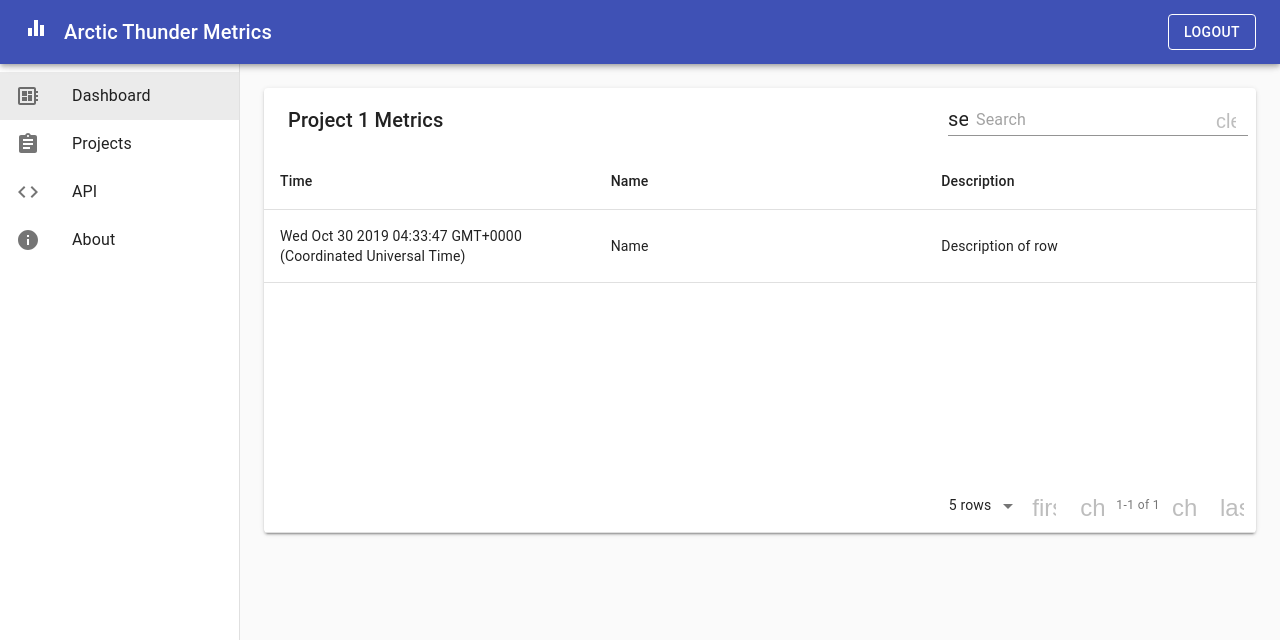
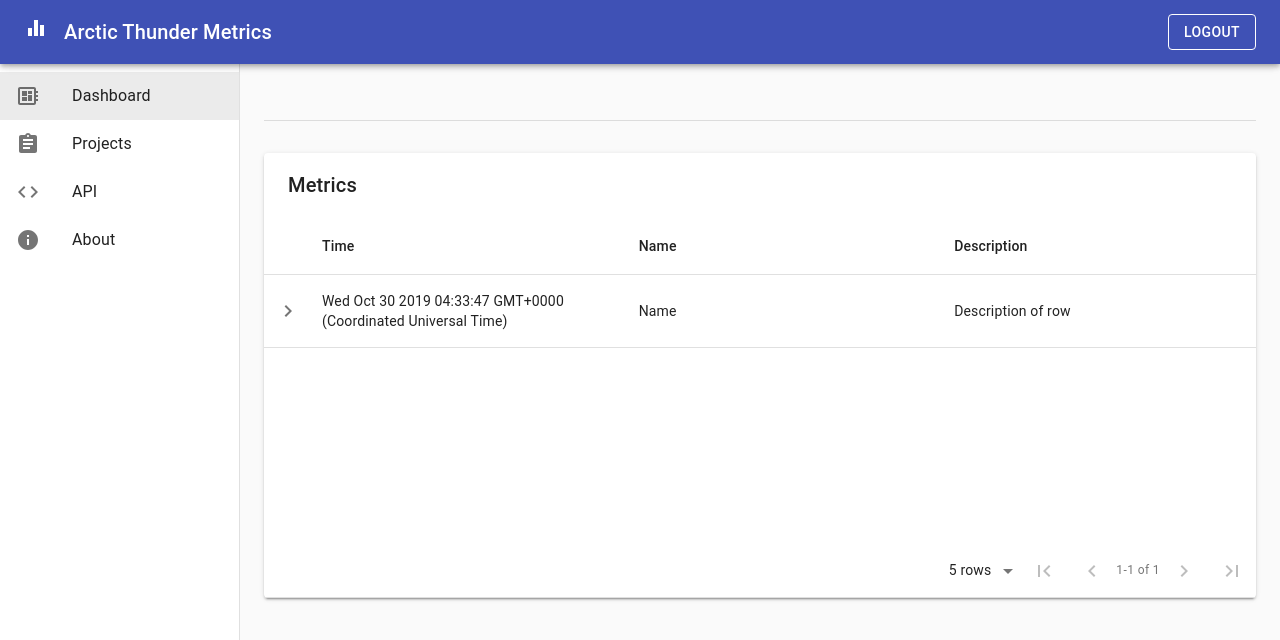
Before and after one commit to Arctic-Thunder/at-metrics-user, a React (Create React App) app: page /projects/1 in a window 1280 px wide. Shown: the top 640 px of the page. Built offline with nearby package versions, Linux system fonts and the light colour scheme; no server answers.

Commit message:
Fixed Table

```diff
--- a/src/pages/ProjectDetailPage.js
+++ b/src/pages/ProjectDetailPage.js
@@ -1,18 +1,57 @@
-import React, { useEffect } from 'react'
+import React, { forwardRef, useEffect } from 'react'
 import {
     Typography,
+    Divider,
+    Grid,
 } from '@material-ui/core'
+
+import {
+    AddBox,
+    ArrowUpward,
+    Check,
+    ChevronLeft,
+    ChevronRight,
+    Clear,
+    DeleteOutline,
+    Edit,
+    FilterList,
+    FirstPage,
+    LastPage,
+    Remove,
+    SaveAlt,
+    Search,
+    ViewColumn,
+} from '@material-ui/icons';
 
 import MaterialTable from 'material-table'
 
-import { Redirect } from 'react-router-dom'
 import { connect } from 'react-redux'
 import { getProject as getProjectAction } from '../actions/projectActions'
+
+const tableIcons = {
+    Add: forwardRef((props, ref) => <AddBox {...props} ref={ref} />),
+    Check: forwardRef((props, ref) => <Check {...props} ref={ref} />),
+    Clear: forwardRef((props, ref) => <Clear {...props} ref={ref} />),
+    Delete: forwardRef((props, ref) => <DeleteOutline {...props} ref={ref} />),
+    DetailPanel: forwardRef((props, ref) => <ChevronRight {...props} ref={ref} />),
+    Edit: forwardRef((props, ref) => <Edit {...props} ref={ref} />),
+    Export: forwardRef((props, ref) => <SaveAlt {...props} ref={ref} />),
+    Filter: forwardRef((props, ref) => <FilterList {...props} ref={ref} />),
+    FirstPage: forwardRef((props, ref) => <FirstPage {...props} ref={ref} />),
+    LastPage: forwardRef((props, ref) => <LastPage {...props} ref={ref} />),
+    NextPage: forwardRef((props, ref) => <ChevronRight {...props} ref={ref} />),
+    PreviousPage: forwardRef((props, ref) => <ChevronLeft {...props} ref={ref} />),
+    ResetSearch: forwardRef((props, ref) => <Clear {...props} ref={ref} />),
+    Search: forwardRef((props, ref) => <Search {...props} ref={ref} />),
+    SortArrow: forwardRef((props, ref) => <ArrowUpward {...props} ref={ref} />),
+    ThirdStateCheck: forwardRef((props, ref) => <Remove {...props} ref={ref} />),
+    ViewColumn: forwardRef((props, ref) => <ViewColumn {...props} ref={ref} />)
+    }
 
 export const ProjectDetailPage = (props) => {
     const { isAuthenticated } = props
 
-    useEffect( () => {
+    useEffect( (myProps) => {
         if ( props.project === undefined ) {
             props.getProject(props.project_id)
         }
@@ -22,20 +61,50 @@ export const ProjectDetailPage = (props) => {
 
     return (
         <section className="project-detail">
+            <Grid
+                container
+                spacing={4}
+                direction="column"
+                justify="flex-start"
+            >
+                <Grid item>
                     <Typography variant='h4'>{name}</Typography>
                     <Typography variant='body1'>
                         {description}
                     </Typography>
-
+                </Grid>
+                <Grid item>
+                    <Divider />
+                </Grid>
+                <Grid item>
                     <MaterialTable
+                        title={`Metrics`}
                         columns={[
                             { title: 'Time', field: 'time', type: 'datetime'},
                             { title: 'Name', field: 'name'},
                             { title: 'Description', field: 'desc'}
                         ]}
                         data={[{time: Date() , name: "Name", desc: "Description of row"}]}
-                title="Project 1 Metrics"
+                        options={
+                            { search: false }
+                        }
+                        detailPanel={[
+                            {
+                                tooltip: 'Metric Details',
+                                render: rowData => {
+                                    return (
+                                        <div>
+                                            <Typography>Detail View</Typography>
+                                        </div>
+                                    )
+                                }
+                            }
+                        ]}
+                        onRowClick={(event, rowData, togglePanel) => togglePanel()}
+                        icons={tableIcons}
                     />
+                </Grid>
+            </Grid>
         </section>
     )
 }
```
Lines whose indentation alone changed are shown as unchanged.
